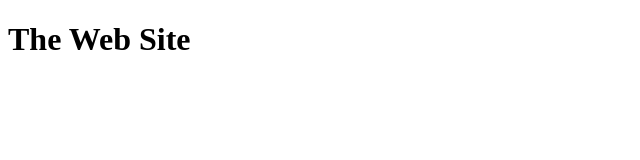
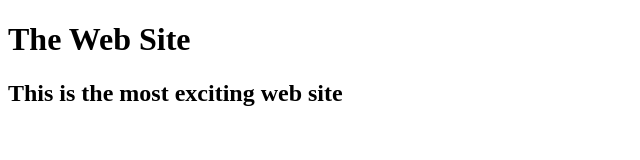
Before and after one commit to JoakimKYH/git-kyh, a plain HTML site: page index.html in a window 1280 px wide. Shown: the whole page, without its empty margins (0-640 px from the left). Drawn offline with Linux system fonts and the light colour scheme.

Commit message:
Added a h2 tag in index.html

```diff
--- a/index.html
+++ b/index.html
@@ -8,5 +8,6 @@
 </head>
 <body>
     <h1>The Web Site</h1>
+    <h2>This is the most exciting web site</h2>
 </body>
 </html>
```
